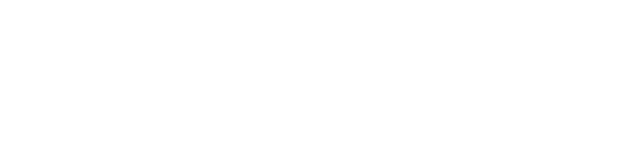
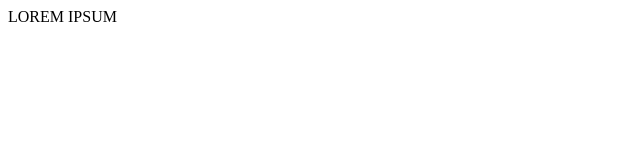
Before and after one commit to StrugglerXIV/super-duper-barnacle, a plain HTML site: page index.html in a window 1280 px wide. Shown: the whole page, without its empty margins (0-640 px from the left). Drawn offline with Linux system fonts and the light colour scheme.

Commit message:
Big things

```diff
--- a/index.html
+++ b/index.html
@@ -7,6 +7,6 @@
     <title>Document</title>
 </head>
 <body>
-
+    LOREM IPSUM
 </body>
 </html>
```
Also changed, not shown: 1 other file.
